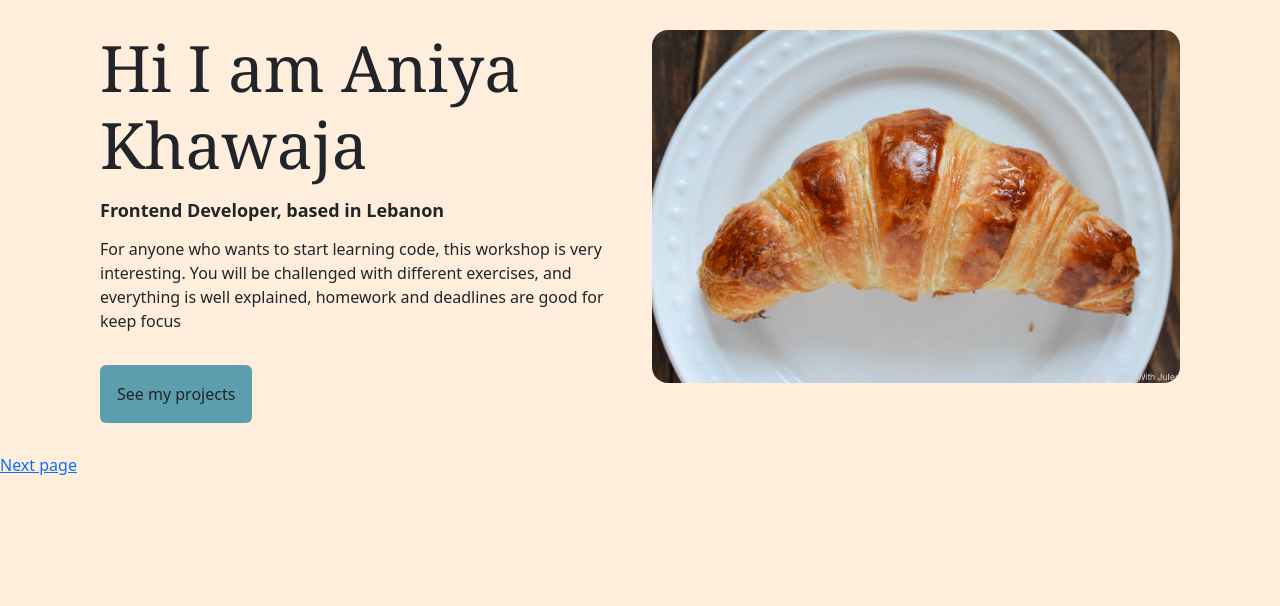
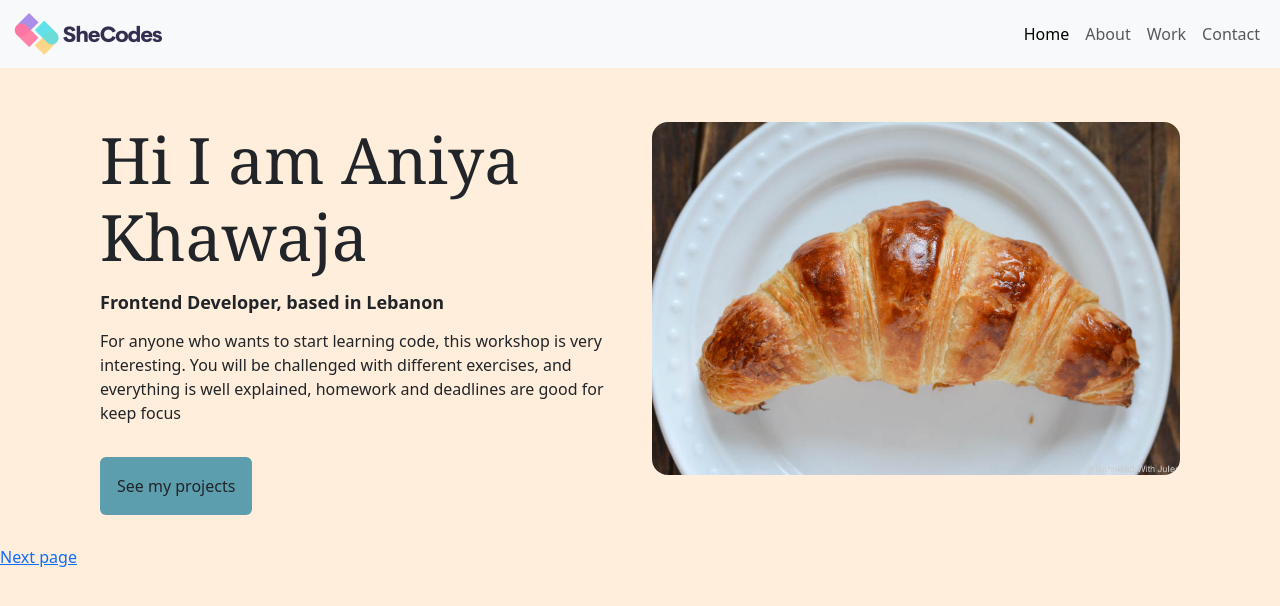
Before and after one commit to AniyaKhawaja/Portfolio-project, a plain HTML site: page index.html in a window 1280 px wide. Drawn offline with nearby package versions, Linux system fonts and the light colour scheme.

Commit message:
updated navbar styling

```diff
--- a/index.html
+++ b/index.html
@@ -10,6 +10,31 @@
 
 </head>
 <body>
+    <nav class="navbar navbar-expand-lg bg-body-tertiary">
+  <div class="container-fluid">
+    <a class="navbar-brand"> <img src="imgs/logo.png" width="25%"  ></a>
+    <button class="navbar-toggler" type="button" data-bs-toggle="collapse" data-bs-target="#navbarNav" aria-controls="navbarNav" aria-expanded="false" aria-label="Toggle navigation">
+      <span class="navbar-toggler-icon"></span>
+    </button>
+    <div class="collapse navbar-collapse" id="navbarNav">
+      <ul class="navbar-nav ms-auto">
+        <li class="nav-item">
+          <a class="nav-link active" aria-current="page" href="index.html">Home</a>
+        </li>
+        <li class="nav-item">
+          <a class="nav-link" href="#">About</a>
+        </li>
+        <li class="nav-item">
+          <a class="nav-link" href="work.html">Work</a>
+        </li>
+        <li class="nav-item">
+             <a class="nav-link" href="contact.html">Contact</a>
+        </li>
+      </ul>
+    </div>
+  </div>
+</nav>
+<br>
     <div class="about-section container">
     <div class="row">
         <div class="col-lg-6">
```
